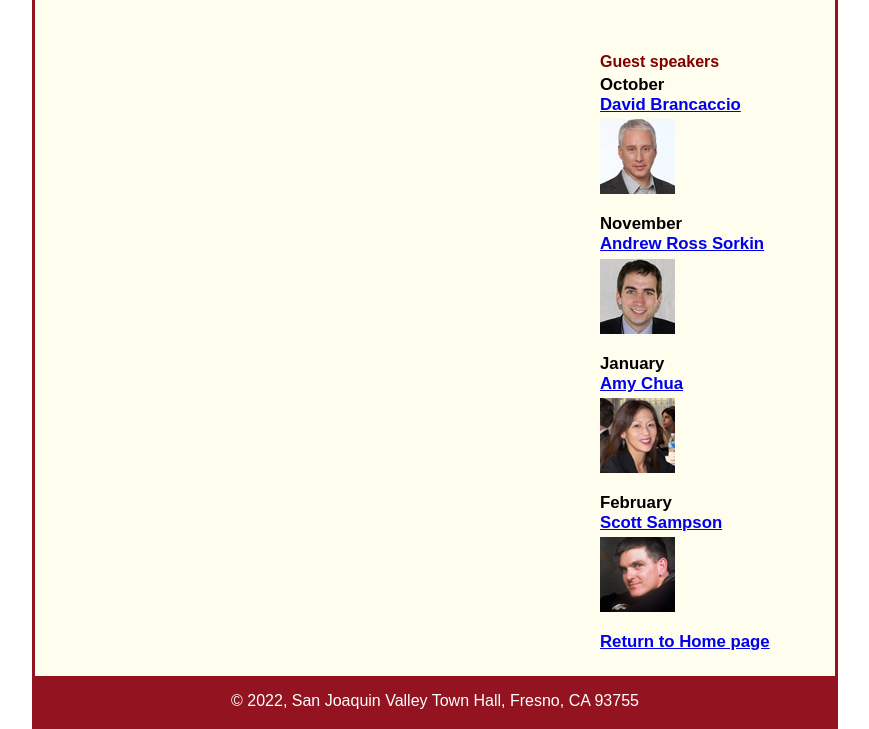
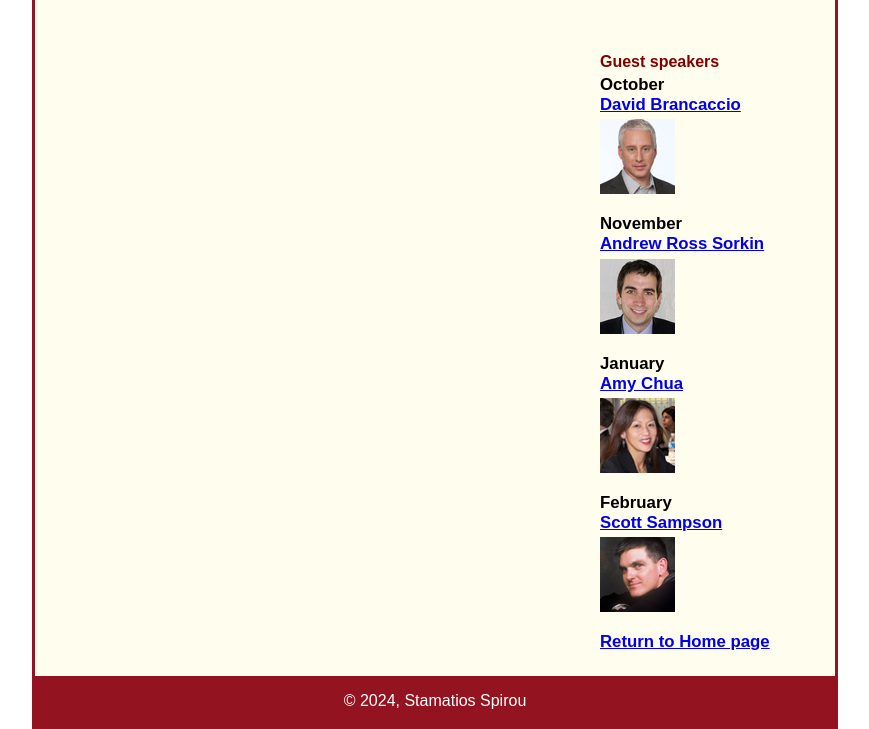
Before and after one commit to stamatios-spirou/A08, a plain HTML site: page speakers/c6_sampson.html in a window 1280 px wide. Shown: the part 874-1603 px from the top of the page, without its empty margins (205-1074 px from the left). Drawn offline with Linux system fonts and the light colour scheme.

Commit message:
Update c6_sampson.html

```diff
--- a/speakers/c6_sampson.html
+++ b/speakers/c6_sampson.html
@@ -58,7 +58,7 @@
 		</aside>
 	</main>
 	<footer>
-		<p>&copy; 2022, San Joaquin Valley Town Hall, Fresno, CA 93755</p>
+		<p>&copy; 2024, Stamatios Spirou</p>
 	</footer>
 </body>
 </html>
```
